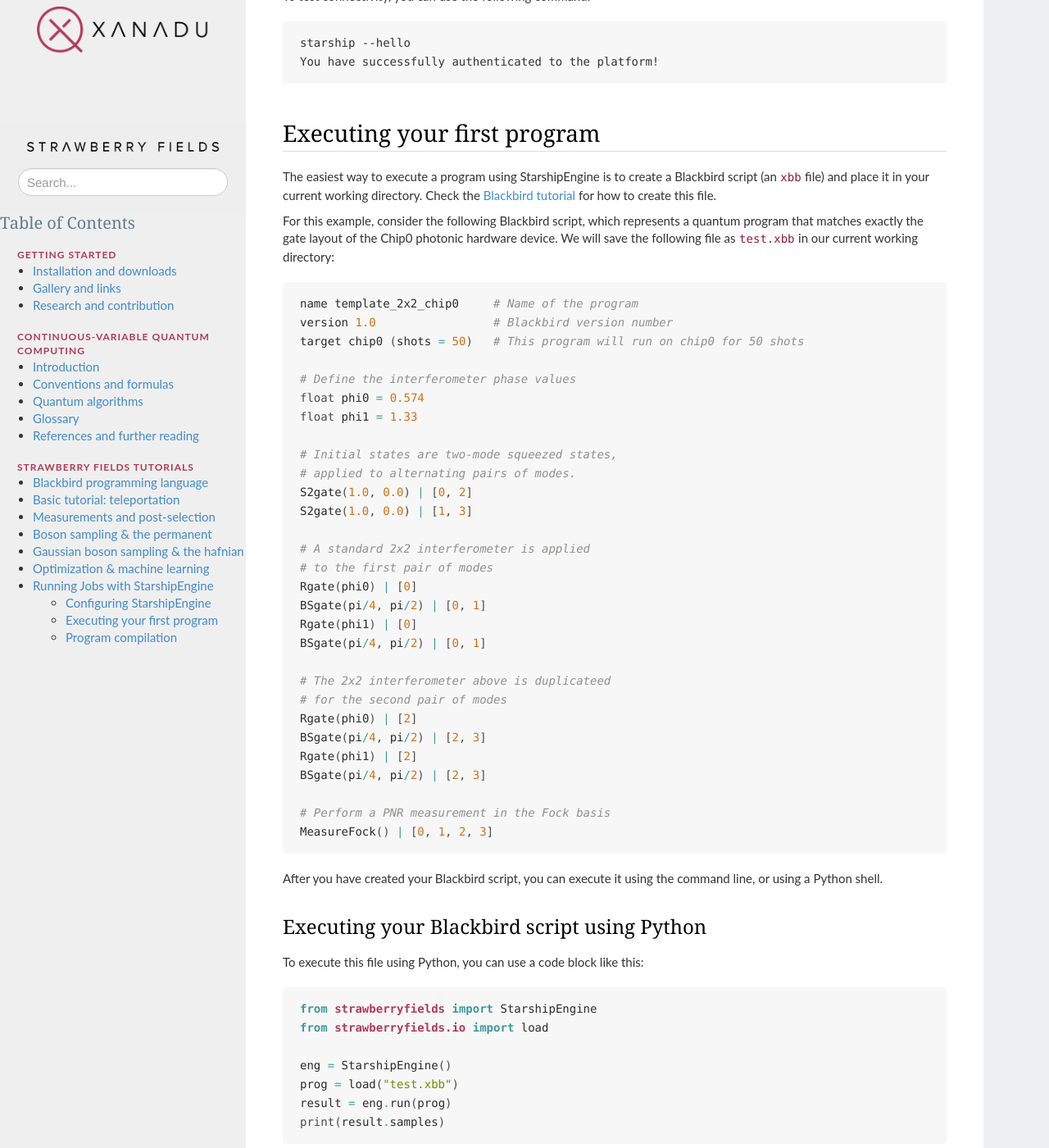
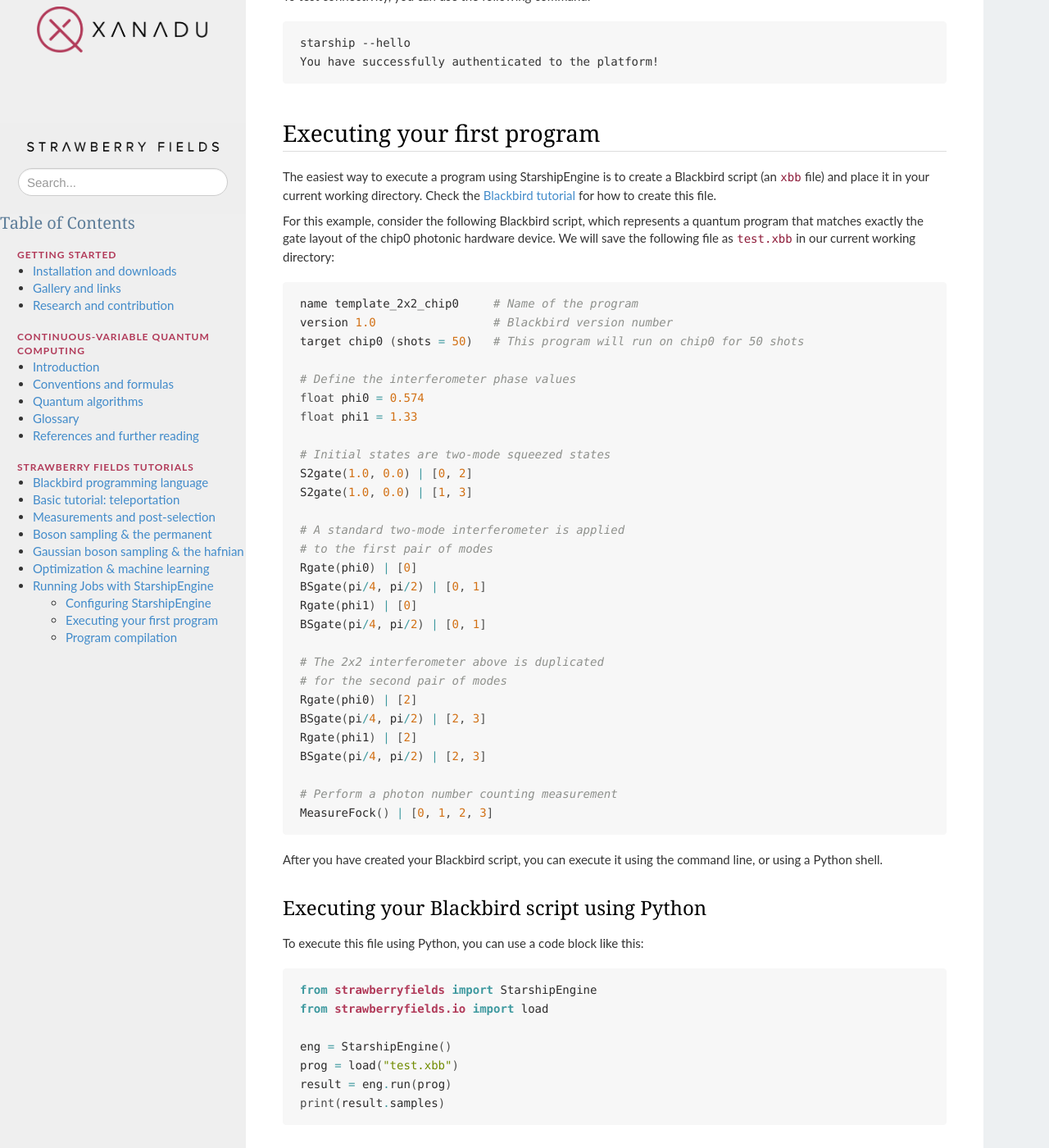
Before and after one commit to XanaduAI/strawberryfields, a Sphinx documentation site: the page built from doc/tutorials/starship.rst, in a window 1280 px wide and 1400 px high, scrolled down 758 px. Shown: the whole window at 82% size. Built offline with Sphinx 7.4.7, drawn with Linux system fonts in a browser that asks for light colours; nearby versions of some CDN libraries; library files that are not in the unit come from our copies; some of the changed text lies outside the part shown.

Commit message:
Apply suggestions from code review
Co-Authored-By: Tom Bromley <49409390+trbromley@users.noreply.github.com>

```diff
--- a/doc/tutorials/starship.rst
+++ b/doc/tutorials/starship.rst
@@ -49,7 +49,7 @@
 and place it in your current working directory. Check the :ref:`Blackbird tutorial <blackbird>` for how to create this file.
 
 For this example, consider the following Blackbird script, which represents a quantum program that matches
-exactly the gate layout of the Chip0 photonic hardware device. We will save the following file as ``test.xbb``
+exactly the gate layout of the `chip0` photonic hardware device. We will save the following file as ``test.xbb``
 in our current working directory:
 
 .. code-block:: python
@@ -62,26 +62,25 @@
    float phi0 = 0.574
    float phi1 = 1.33
 
-   # Initial states are two-mode squeezed states,
-   # applied to alternating pairs of modes.
+   # Initial states are two-mode squeezed states
    S2gate(1.0, 0.0) | [0, 2]
    S2gate(1.0, 0.0) | [1, 3]
 
-   # A standard 2x2 interferometer is applied
+   # A standard two-mode interferometer is applied
    # to the first pair of modes
    Rgate(phi0) | [0]
    BSgate(pi/4, pi/2) | [0, 1]
    Rgate(phi1) | [0]
    BSgate(pi/4, pi/2) | [0, 1]
 
-   # The 2x2 interferometer above is duplicateed
+   # The 2x2 interferometer above is duplicated
    # for the second pair of modes
    Rgate(phi0) | [2]
    BSgate(pi/4, pi/2) | [2, 3]
    Rgate(phi1) | [2]
    BSgate(pi/4, pi/2) | [2, 3]
 
-   # Perform a PNR measurement in the Fock basis
+   # Perform a photon number counting measurement
    MeasureFock() | [0, 1, 2, 3]
 
 After you have created your Blackbird script, you can execute it using the command line, or using a Python shell.
@@ -120,9 +119,10 @@
 ===================
 
 In addition to using the program template above, which directly matches the physical
-layout of the hardware device, you can define your interferometer using any combination
+layout of the hardware device, you can apply any two-mode interferometer to the pairs of modes.
+The interferometer can be composed of any combination
 of beamsplitters (:class:`~.ops.BSgate`), rotations/phase shifts (:class:`~.ops.Rgate`).
-Additionally, you can use the :class:`~.ops.Interferometer` command to directly pass a
+Furthermore, you can use the :class:`~.ops.Interferometer` command to directly pass a
 unitary matrix to be decomposed and compiled to match the device architecture.
 
 For example, consider the following Blackbird script:
```
